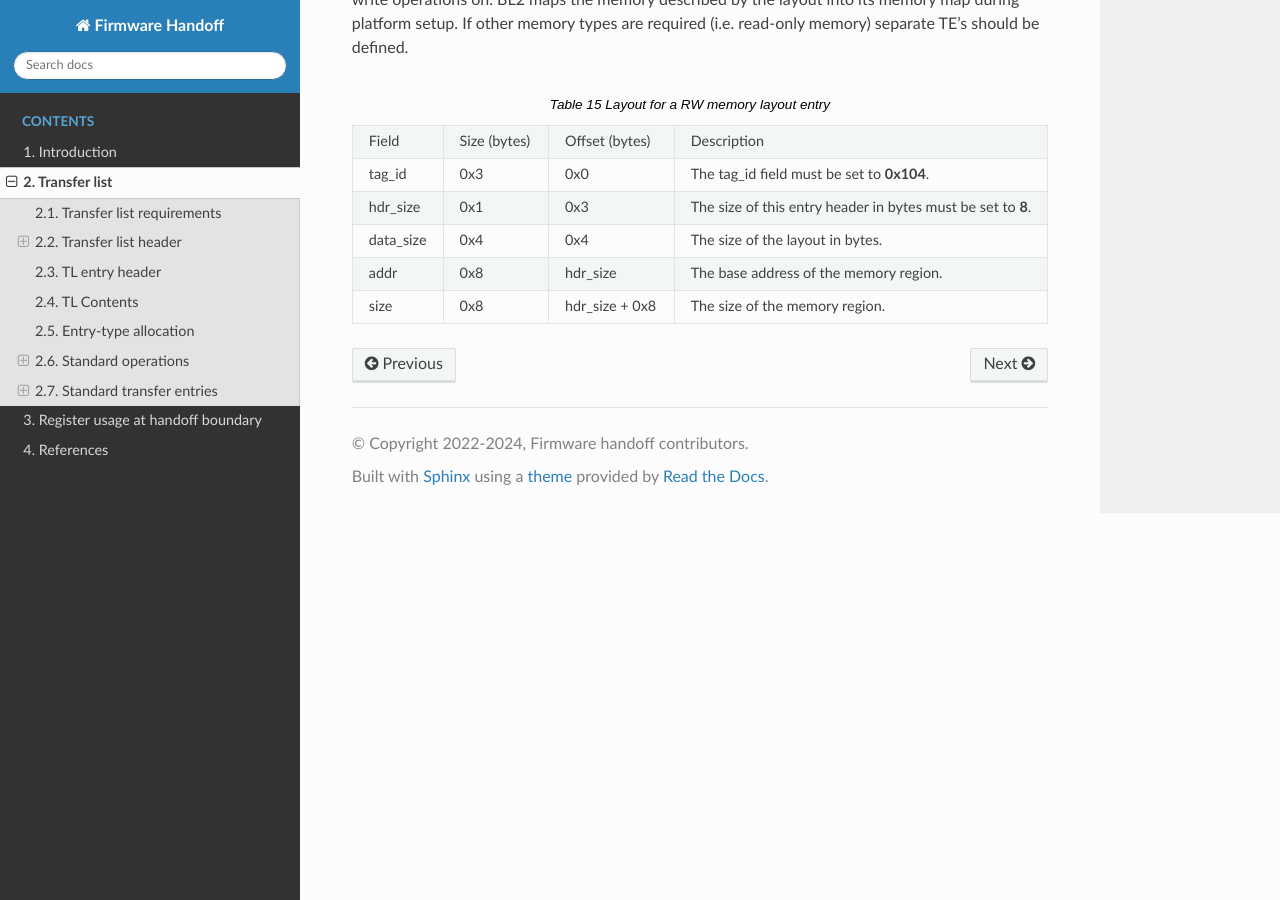
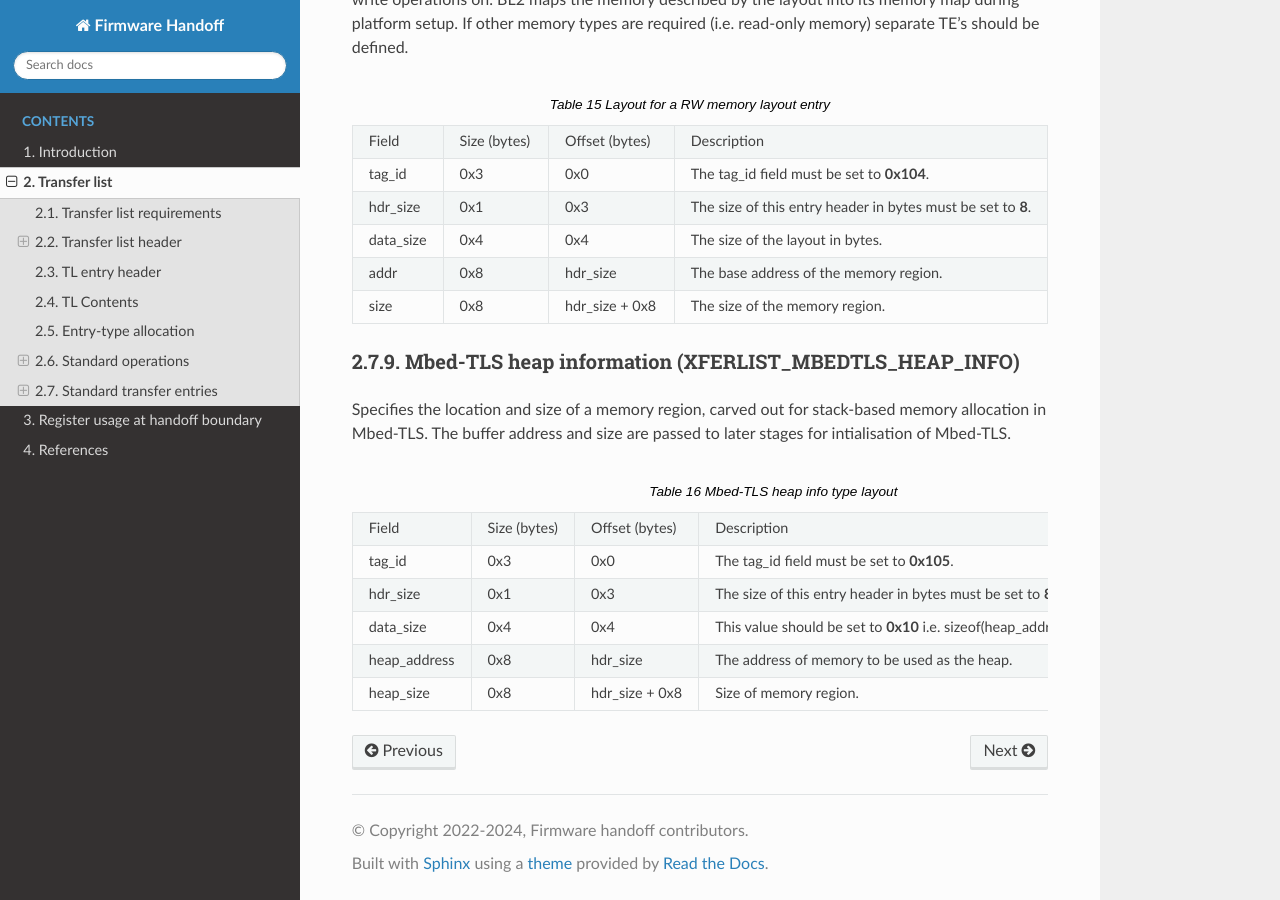
Before and after one commit to FirmwareHandoff/firmware_handoff, a Sphinx documentation site: the page built from source/transfer_list.rst, in a window 1280 px wide and 900 px high, scrolled down 12933 px. Built offline with Sphinx 7.4.7 and the Read the Docs theme 2.0.0, drawn with Linux system fonts in a browser that asks for light colours; formulas are drawn with MathJax 3.

Commit message:
Add Mbed-TLS heap info TE
This TE type is used to convey the address and size of a
zero-initialized buffer for stack-based memory management in Mbed-TLS.

Signed-off-by: Harrison Mutai <harrison.mutai@arm.com>

```diff
--- a/source/transfer_list.rst
+++ b/source/transfer_list.rst
@@ -820,7 +820,6 @@ and reserved for use as a TPM Command Response Buffer interface.
      - Size of CRB.
 
 
-
 .. _tf_entries:
 
 Entries related to Trusted Firmware
@@ -994,6 +993,48 @@ into its memory map during platform setup. If other memory types are required
      - hdr_size + 0x8
      - The size of the memory region.
 
+Mbed-TLS heap information (XFERLIST_MBEDTLS_HEAP_INFO)
+^^^^^^^^^^^^^^^^^^^^^^^^^^^^^^^^^^^^^^^^^^^^^^^^^^^^^^
+
+Specifies the location and size of a memory region, carved out for
+stack-based memory allocation in Mbed-TLS. The buffer address and size are
+passed to later stages for intialisation of Mbed-TLS.
+
+.. _tab_tpm_crb_base:
+.. list-table:: Mbed-TLS heap info type layout
+   :widths: 4 2 4 8
+
+   * - Field
+     - Size (bytes)
+     - Offset (bytes)
+     - Description
+
+   * - tag_id
+     - 0x3
+     - 0x0
+     - The tag_id field must be set to **0x105**.
+
+   * - hdr_size
+     - 0x1
+     - 0x3
+     - |hdr_size_desc|
+
+   * - data_size
+     - 0x4
+     - 0x4
+     - This value should be set to **0x10** i.e. sizeof(heap_address) + sizeof(heap_size).
+
+   * - heap_address
+     - 0x8
+     - hdr_size
+     - The address of memory to be used as the heap.
+
+   * - heap_size
+     - 0x8
+     - hdr_size + 0x8
+     - Size of memory region.
+
+
 
 .. |hdr_size_desc| replace:: The size of this entry header in bytes must be set to **8**.
 .. |current_version| replace:: `0x1`
```
